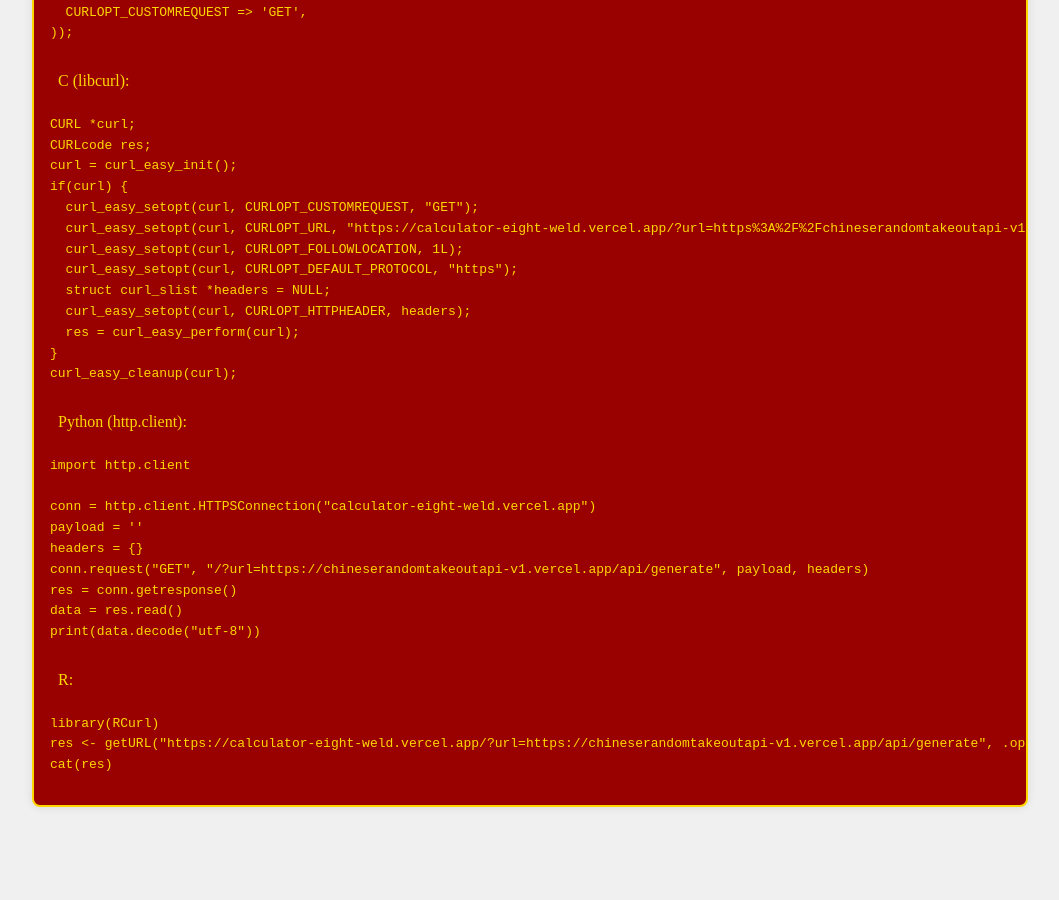
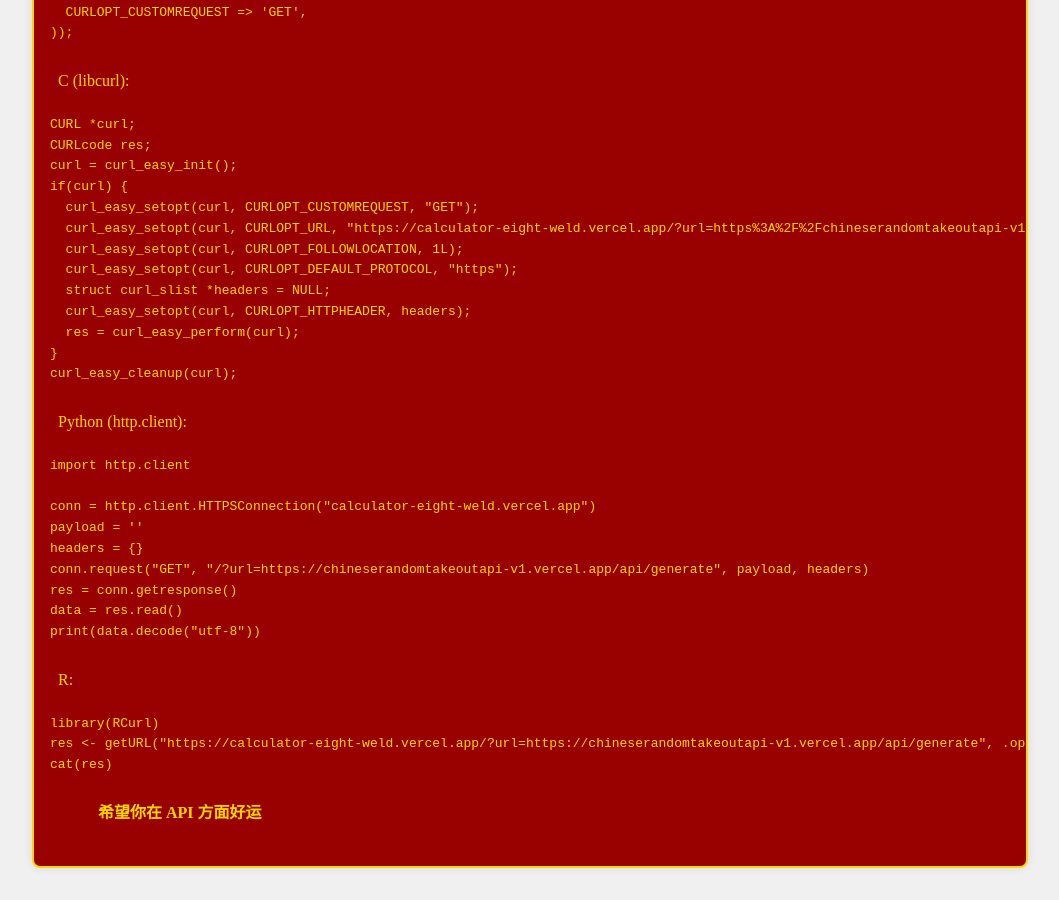
Before and after one commit to random-chinese-takeout-api/random-chinese-takeout-api.github.io, a Jekyll site: the page built from index.md, in a window 1280 px wide and 900 px high, scrolled down 2416 px. Shown: the whole window, without its empty margins (110-1169 px from the left). Built offline with Jekyll 4.4.1, drawn with Linux system fonts in a browser that asks for light colours; before the commit the page ends 3255 px from its top, so only the background shows below that.

Commit message:
Update index.md

````diff
--- a/index.md
+++ b/index.md
@@ -122,3 +122,4 @@ library(RCurl)
 res <- getURL("https://calculator-eight-weld.vercel.app/?url=https://chineserandomtakeoutapi-v1.vercel.app/api/generate", .opts=list(followlocation = TRUE))
 cat(res)
 ```
+> **希望你在 API 方面好运**
````
